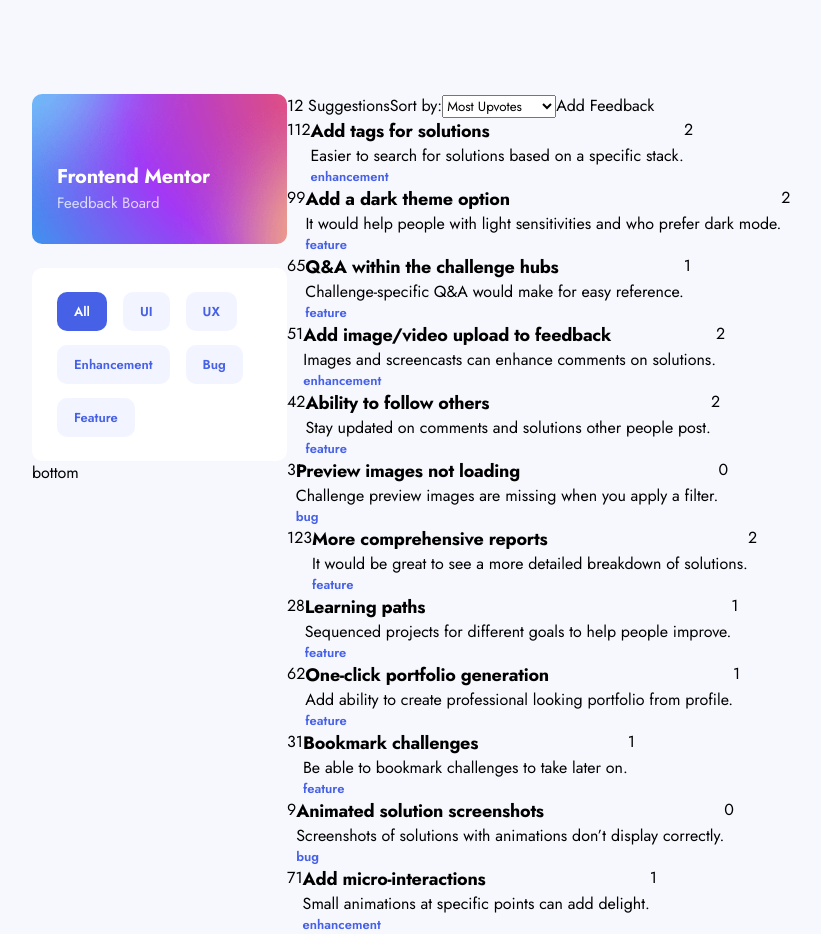
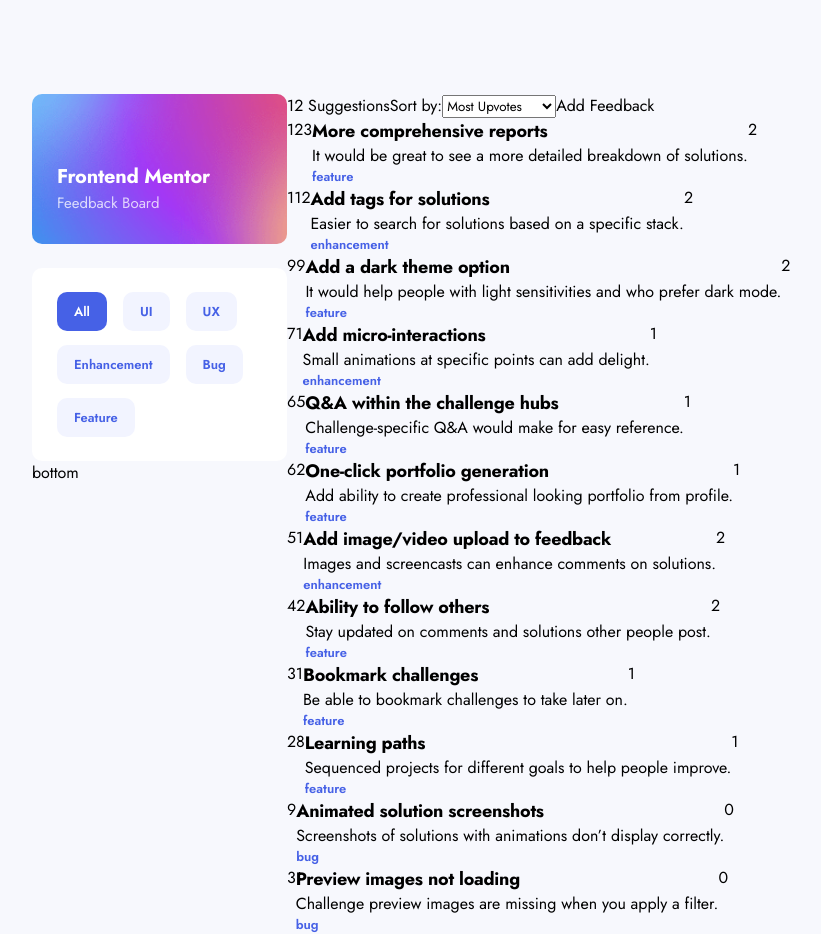
Before and after one commit to steveanthony999/product-feedback-app, a React (Create React App) app in the folder frontend/: page / in a window 1280 px wide. Shown: the top 934 px of the page, without its empty margins (53-874 px from the left). Built offline with nearby package versions, Linux system fonts and the light colour scheme.

Commit message:
functionality to sort

```diff
--- a/frontend/package.json
+++ b/frontend/package.json
@@ -8,6 +8,7 @@
     "@testing-library/react": "^9.5.0",
     "@testing-library/user-event": "^7.2.1",
     "axios": "^0.26.1",
+    "lodash": "^4.17.21",
     "react": "^17.0.2",
     "react-dom": "^17.0.2",
     "react-redux": "^7.2.6",
--- a/frontend/src/Components/TopBarComponent.jsx
+++ b/frontend/src/Components/TopBarComponent.jsx
@@ -1,21 +1,24 @@
-import { useSelector, useDispatch } from 'react-redux';
-import { getFeedbacks } from '../features/feedbacks/feedbackSlice';
+import { useEffect, useState } from 'react';
+import { useSelector } from 'react-redux';
 
-const TopBarComponent = ({ feedback }) => {
+const TopBarComponent = ({ passSortOrder }) => {
+  const [sortOrder, setSortOrder] = useState('most-upvotes');
+
   const { feedbacks, isLoading, isSuccess } = useSelector(
     (state) => state.feedbacks
   );
 
-  const dispatch = useDispatch();
+  useEffect(() => {
+    passSortOrder(sortOrder);
+  }, [sortOrder]);
 
   const handleChange = (e) => {
-    dispatch(getFeedbacks(e.target.value));
-    // console.log(e.target.value);
+    setSortOrder(e.target.value);
   };
 
   return (
     <div className='TopBarComponent'>
-      <div className='left'>{feedback.length} Suggestions</div>
+      <div className='left'>{feedbacks.length} Suggestions</div>
       <div className='middle'>
         <label htmlFor='sort'>Sort by:</label>
 
--- a/frontend/src/Pages/HomePage.jsx
+++ b/frontend/src/Pages/HomePage.jsx
@@ -1,5 +1,6 @@
-import { useEffect } from 'react';
+import { useEffect, useState } from 'react';
 import { useSelector, useDispatch } from 'react-redux';
+import _ from 'lodash';
 
 import { getFeedbacks, reset } from '../features/feedbacks/feedbackSlice';
 
@@ -17,6 +18,9 @@ const HomePage = () => {
 
   const dispatch = useDispatch();
 
+  const [sortOrder, setSortOrder] = useState();
+  const [sortedFeedback, setSortedFeedback] = useState(feedbacks);
+
   useEffect(() => {
     return () => {
       if (isSuccess) {
@@ -28,6 +32,91 @@ const HomePage = () => {
   useEffect(() => {
     dispatch(getFeedbacks());
   }, [dispatch]);
+
+  useEffect(() => {
+    if (sortOrder === 'most-upvotes') {
+      const sorted = feedbacks.slice().sort((a, b) => b.upvotes - a.upvotes);
+      setSortedFeedback(sorted);
+    } else if (sortOrder === 'least-upvotes') {
+      const sorted = feedbacks.slice().sort((a, b) => a.upvotes - b.upvotes);
+      setSortedFeedback(sorted);
+    } else if (sortOrder === 'most-comments') {
+      console.log('Most Comments');
+      //   setSortedFeedback(_.orderBy(feedbacks, ['comments'], ['desc']));
+      setSortedFeedback(
+        _.orderBy(
+          feedbacks,
+          [
+            function (x) {
+              return x.comments === undefined ? [] : x.comments;
+              //   return x.comments;
+            },
+          ],
+          ['desc']
+        )
+      );
+    } else if (sortOrder === 'least-comments') {
+      console.log('Least Comments');
+      //   setSortedFeedback(_.orderBy(feedbacks, ['comments'], ['asc']));
+      setSortedFeedback(
+        _.orderBy(
+          feedbacks,
+          [
+            function (x) {
+              return x.comments === undefined ? [] : x.comments;
+              //   return x.comments;
+            },
+          ],
+          ['asc']
+        )
+      );
+    }
+  }, [feedbacks, sortOrder]);
+
+  useEffect(() => {
+    // const x = feedbacks.map((item) => item.comments);
+    // x.sort();
+    // console.log(x);
+    //
+    // const commentsArray = feedbacks.map((x) => x.comments);
+    // const newArr = commentsArray.map((x) => (x === undefined ? [] : x));
+    // newArr.sort((a, b) => b.length - a.length);
+    // console.log(newArr);
+    //
+    // const sorted = feedbacks
+    //   .map((x) => x.comments)
+    //   .map((y) => (y === undefined ? [] : y))
+    //   .sort((a, b) => b.length - a.length);
+    // console.log(sorted);
+    //
+    // const sorted = feedbacks.slice().sort((a, b) => a.comments - b.comments);
+    // console.log(sorted);
+    //
+    // console.log(_.orderBy(feedbacks, ['comments'], ['asc']));
+    //
+    // console.log(
+    //   _.sortBy(feedbacks, [
+    //     function (x) {
+    //       return x.comments === undefined ? [] : x;
+    //     },
+    //   ])
+    // );
+    //
+    // _.orderBy(
+    //   feedbacks,
+    //   [
+    //     function (x) {
+    //       return (x.comments === undefined ? [] : x.comments);
+    //       //   return x.comments;
+    //     },
+    //   ],
+    //   ['asc']
+    // );
+  }, [feedbacks]);
+
+  const passSortOrder = (e) => {
+    setSortOrder(e);
+  };
 
   return (
     <div className='HomePage'>
@@ -48,12 +137,12 @@ const HomePage = () => {
           <div className='bottom'>bottom</div>
         </div>
         <div className='right'>
-          <TopBarComponent feedback={feedbacks} />
+          <TopBarComponent passSortOrder={passSortOrder} />
           {feedbacks.length === 0 ? (
             <EmptyFeedbackComponent />
           ) : (
             <>
-              {feedbacks.map((feedback) => (
+              {sortedFeedback.map((feedback) => (
                 <ProductFeedbackComponent
                   key={feedback.id}
                   feedback={feedback}
```
Also changed, not shown: 1 other file (tests, documents, lock files or other folders).
